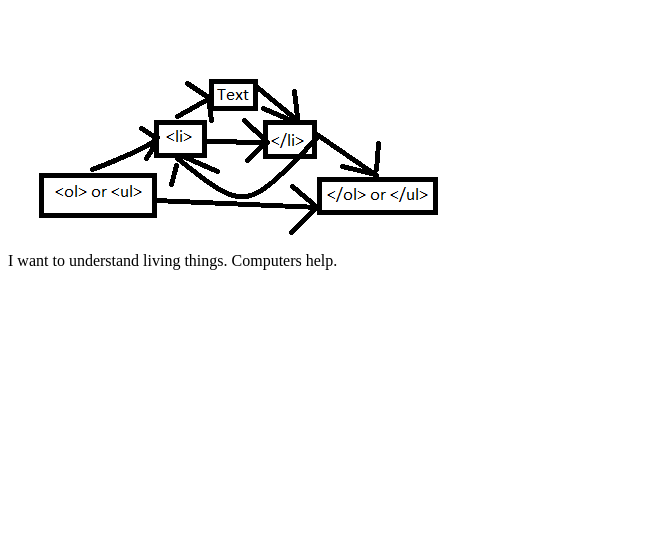
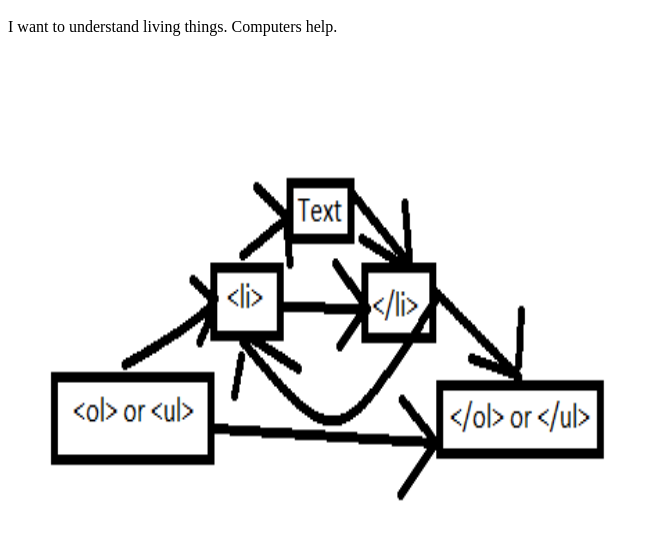
Before and after one commit to MHKEND01/Lee_Repository, a plain HTML site: page index.html in a window 1280 px wide. Shown: the part 48-588 px from the top of the page, without its empty margins (0-660 px from the left). Drawn offline with Linux system fonts and the light colour scheme.

Commit message:
Update index.html

```diff
--- a/index.html
+++ b/index.html
@@ -1,7 +1,7 @@
 <html>
 <body>
   <h1>Hello web</h1>
-  <img src="Lee_Repository/Images/Lists.png" alt="HTML Lists Railoraod Diagram" />
   <p>I want to understand living things. Computers help.</p>
+  <img src="Lee_Repository/Images/Lists.png" alt="HTML Lists Railoraod Diagram" width="600" height="450" />
 </body>
 </html>
```
